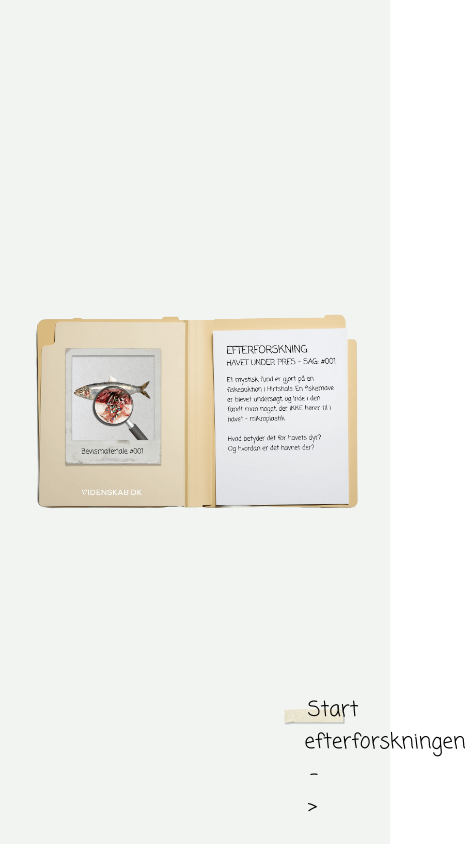
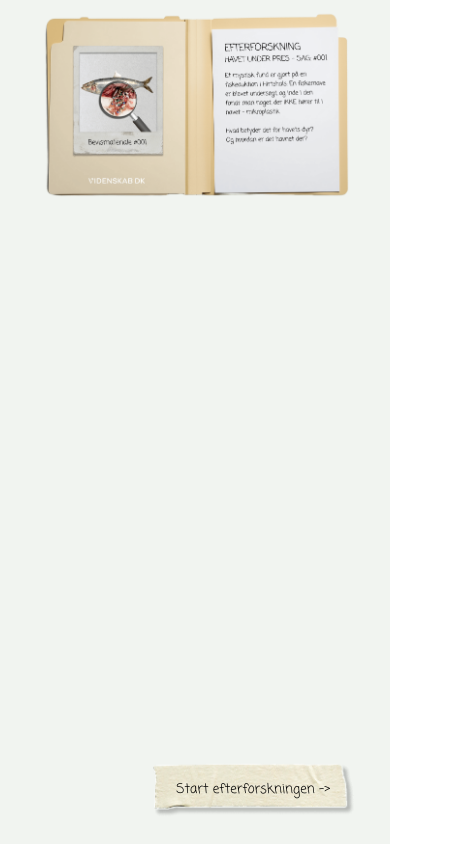
Before and after one commit to FrejaKM/mikroplastik, a Vue app: page /#/ in a window 390 px wide. Shown: the whole page, 465 px wide, since content can reach past the window. Built offline with nearby package versions, Linux system fonts and the light colour scheme; a web font is replaced by a local one.

Commit message:
Refactor layout and styles in File.vue and SuspectsView.vue for improved responsiveness

```diff
--- a/src/components/File.vue
+++ b/src/components/File.vue
@@ -16,18 +16,17 @@
     display: flex;
     flex-direction: column;
     align-items: center;
-    justify-content: center;
+    justify-content: top;
     width: 100vw;
     height: 100vh;
-    padding: 20px;
+    padding-top: 10px;
     box-sizing: border-box;
 }
 
 .file-image {
     display: block;
-    width: 85vw;
+    width: 80vw;
     height: auto;
-    margin-bottom: 20px;
 }
 
 
@@ -38,12 +37,12 @@
     text-align: center;
     text-decoration: none;
     display: inline-block;
-    right: 12vw;
-    top: 80vh;
+    right: 40px;
+    bottom: 4px;
     background-image: url('/images/ui/button_long.png');
     background-color: transparent;
-    width: 15vw;
-    height: 10vh;
+    width: auto;
+    height: 12vh;
     background-position: center;
     background-repeat: no-repeat;
     background-size: contain;
@@ -51,7 +50,7 @@
     font-weight: 300;
     color: rgb(0, 0, 0);
     padding: 20px 20px;
-    font-size: 20px;
+    font-size: 1.5vh;
     cursor: pointer;
     z-index: 1000;
     border: none;
--- a/src/views/SuspectsView.vue
+++ b/src/views/SuspectsView.vue
@@ -38,11 +38,9 @@ export default {
 
 <style scoped>
 .suspects_game {
-  width: 85%;
-  height: 100%;
+  display: block;
+  margin: 0 auto;
+  width: 60vw;
   object-fit: cover;
-  scale: 0.95;
-  display: block;
-  justify-self: center;
 }
 </style>
```
